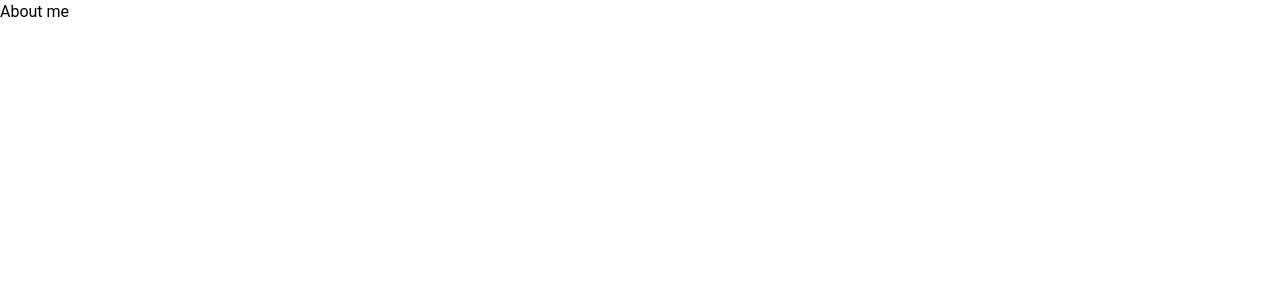
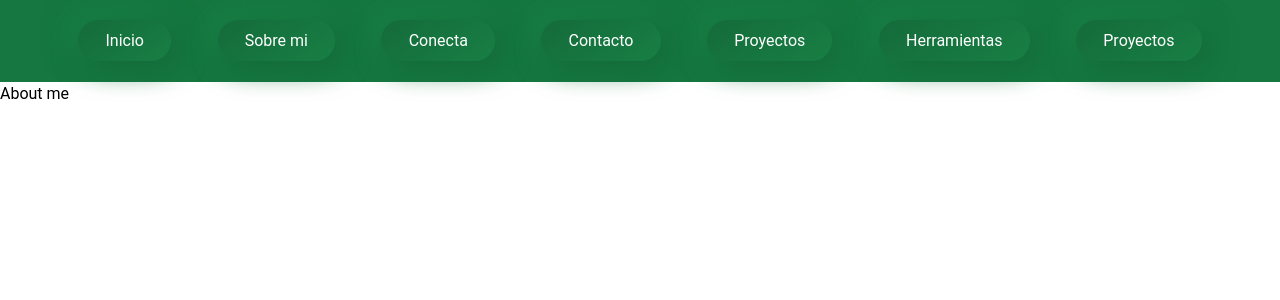
Before and after one commit to ragnarok22/about-page, a Next.js app: page /about in a window 1280 px wide. Shown: the top 300 px of the page. Built offline with nearby package versions, Linux system fonts and the light colour scheme.

Commit message:
agregando navbar

```diff
--- /dev/null
+++ b/components/navbar/index.jsx
@@ -0,0 +1,17 @@
+import NavButton from "./nav-button"
+import styles from './navbar.module.scss'
+import navs from './items.js'
+
+const Navbar = () => {
+  return (
+    <nav className={styles.nav}>
+      <ul>
+        {navs.map((nav, i) => (
+          <NavButton key={i} url={nav.url} text={nav.text} />
+        ))}
+      </ul>
+    </nav>
+  )
+}
+
+export default Navbar
--- /dev/null
+++ b/components/navbar/items.js
@@ -0,0 +1,32 @@
+const navs = [
+  {
+    "url": "/",
+    "text": "Inicio"
+  },
+  {
+    "url": "/about",
+    "text": "Sobre mi"
+  },
+  {
+    "url": "/connect",
+    "text": "Conecta"
+  },
+  {
+    "url": "/contact",
+    "text": "Contacto"
+  },
+  {
+    "url": "/projects",
+    "text": "Proyectos"
+  },
+  {
+    "url": "/tools",
+    "text": "Herramientas"
+  },
+  {
+    "url": "/projects",
+    "text": "Proyectos"
+  }
+]
+
+export default navs
--- /dev/null
+++ b/components/navbar/nav-button.jsx
@@ -0,0 +1,13 @@
+import Link from 'next/link'
+
+const NavButton = ({ url, text}) => {
+  return (
+    <li>
+      <Link href={url}>
+        <a>{text}</a>
+      </Link>
+    </li>
+  )
+}
+
+export default NavButton
--- /dev/null
+++ b/components/navbar/navbar.module.scss
@@ -0,0 +1,26 @@
+nav.nav {
+  width: 100vw;
+  padding: 1rem 2rem;
+  background: #167740;
+  color: white;
+
+  ul {
+    display: flex;
+    justify-content: space-evenly;
+
+    li {
+      padding: .8rem 0;
+
+
+      a {
+        width: 100%;
+        height: 100%;
+        border-radius: 50px;
+        background: linear-gradient(145deg, #146b3a, #187f44);
+        box-shadow:  5px 5px 30px #136536,
+                    -5px -5px 30px #19894a;
+        padding: 0.7em 1.7em;
+      }
+    }
+  }
+}
--- a/pages/about.jsx
+++ b/pages/about.jsx
@@ -1,6 +1,11 @@
+import Navbar from "../components/navbar"
+
 const AboutPage = () => {
   return (
-    <h1>About me</h1>
+    <div>
+      <Navbar />
+      <h1>About me</h1>
+    </div>
   )
 }
 
```
